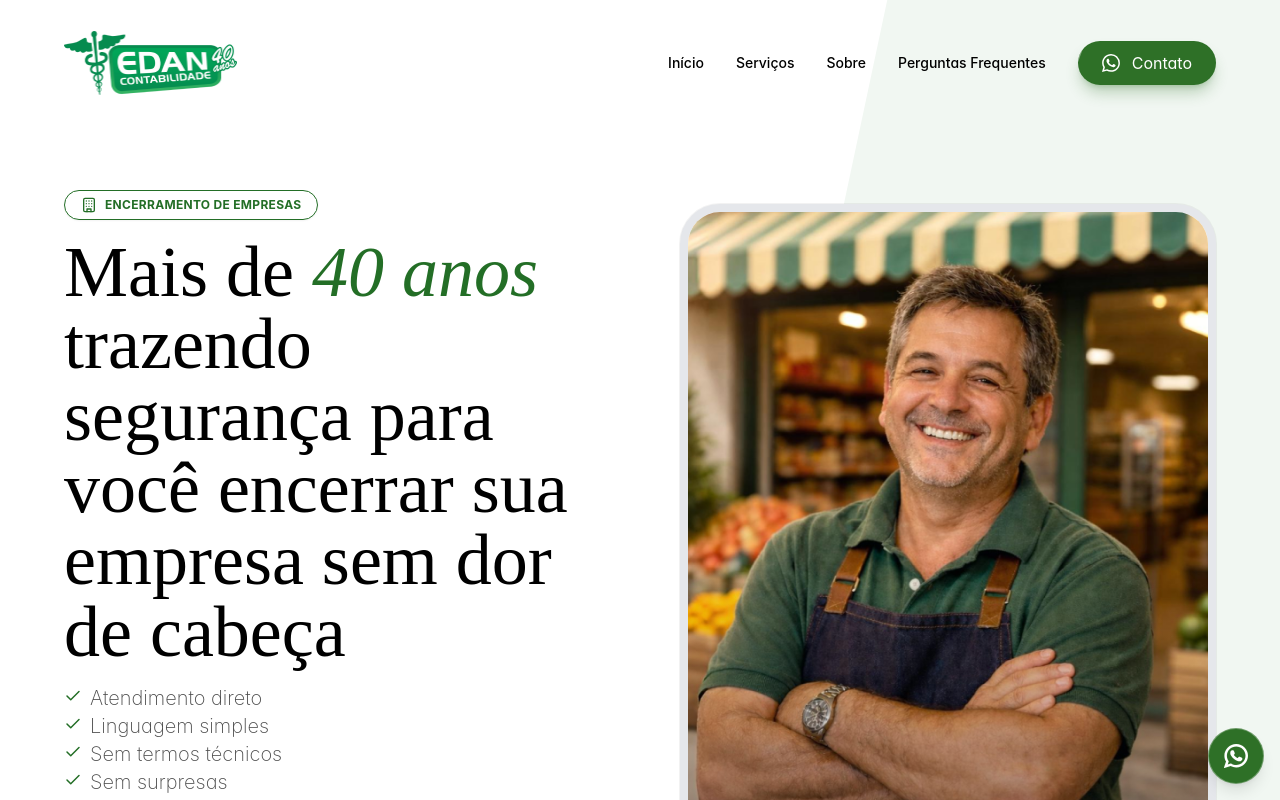
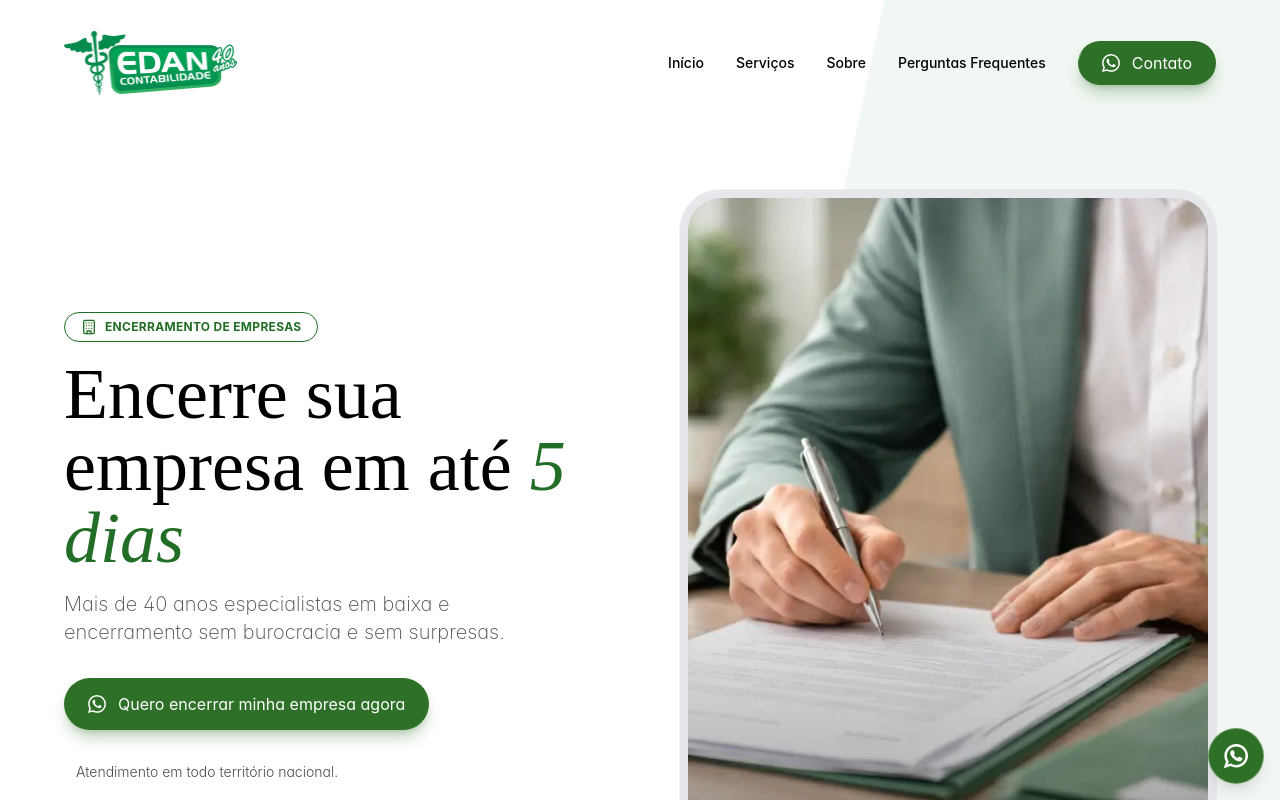
Before and after one commit to Paper-Street-Softwares/LPS-Edan-Baixa-de-Empresas, a React (Vite) app: page / in a window 1280 px wide. Shown: the top 800 px of the page. Built offline with nearby package versions, Linux system fonts and the light colour scheme.

Commit message:
fix: Alterações

```diff
--- a/src/content/content.jsx
+++ b/src/content/content.jsx
@@ -130,43 +130,16 @@ const content = {
         </>
       ),
       miniTag: <>ENCERRAMENTO DE EMPRESAS</>,
-      FirstPart: <span>Mais de</span>,
+      FirstPart: <span>Encerre sua empresa em até</span>,
       Destaque: (
-        <span className="destaque relative italic font-light">40 anos</span>
+        <span className="destaque relative italic font-light">5 dias</span>
       ),
-      SecondPart: (
-        <span>
-          {" "}
-          trazendo segurança para você encerrar sua empresa sem dor de cabeça
-        </span>
-      ),
+      SecondPart: <span> </span>,
       subtitle: (
-        <div>
-          <p className="flex gap-2">
-            <span>
-              <Check className="text-primaryDark" width={18} />
-            </span>
-            Atendimento direto
-          </p>
-          <p className="flex gap-2">
-            <span>
-              <Check className="text-primaryDark" width={18} />
-            </span>
-            Linguagem simples
-          </p>
-          <p className="flex gap-2">
-            <span>
-              <Check className="text-primaryDark" width={18} />
-            </span>
-            Sem termos técnicos
-          </p>
-          <p className="flex gap-2">
-            <span>
-              <Check className="text-primaryDark" width={18} />
-            </span>
-            Sem surpresas
-          </p>
-        </div>
+        <>
+          Mais de 40 anos especialistas em baixa e encerramento sem burocracia e
+          sem surpresas.
+        </>
       ),
       heroDefaultImage: heroDefaultImg, // img da pessoa mobile
       heroDefaulMobiletImg: heroDefaultMobileImg,
@@ -174,7 +147,7 @@ const content = {
       alt: "Imagem ilustrativa da Seção Início",
       ctaButtonAriaLabel:
         "Botão para chamada de ação para contato pelo whatsapp",
-      ctaButtonText: <>Falar com a Edan Agora</>,
+      ctaButtonText: <>Quero encerrar minha empresa agora</>,
       ctaButtonTextSecondary: <>A_Definir</>,
       obsHero: {
         icon: (
```
Also changed, not shown: src/assets/imgs/hero/lawHero.webp, src/assets/imgs/hero/lawHeroMobile.webp.
